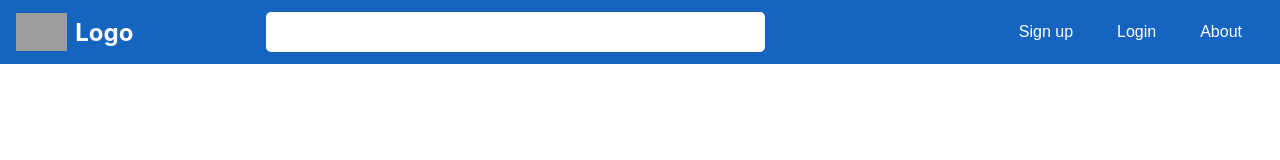
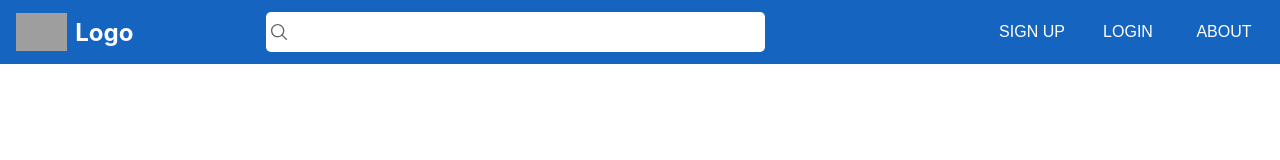
Before and after one commit to Chandranath22/react-navbar, a React (Create React App) app: page / in a window 1280 px wide. Shown: the top 160 px of the page. Built offline with nearby package versions, Linux system fonts and the light colour scheme; grey boxes are pictures that could not be loaded.

Commit message:
Added button component

```diff
--- /dev/null
+++ b/src/components/button/Button.jsx
@@ -0,0 +1,49 @@
+import React from "react";
+import styles from "./Button.module.css";
+
+const Button = (props) => {
+    const getClassName = () => {
+        if (props.isImage) {
+            if (props.isImgLeft) {
+                return styles.buttonWithImageLeft;
+            }
+            else {
+                return styles.buttonWithImageRight;
+            }
+        }
+        return styles.button;
+    };
+
+    return (
+        <button
+            className={getClassName()}
+            onClick={props.onClick}
+            style={props.styles}
+        >
+            {
+                props.isImage
+                    ?
+                    (
+                        <span>
+                            <img src={props.imageSrc} alt={props.alt} style={props.imgStyles} />
+                        </span>
+                    )
+                    :
+                    ""
+            }
+            {props.label}
+        </button>
+    )
+};
+
+export default Button;
+
+Button.defaultProps = {
+    label: "Btn",
+    isImage: false,
+    isImgLeft: true,
+    imageSrc: "https://e1.pngegg.com/pngimages/1006/392/png-clipart-metronome-blue-play-button-icon-thumbnail.png",
+    alt: "alt",
+    imgStyles: { width: "15px", height: "15px" },
+    onClick: () => console.log("default")
+}
--- /dev/null
+++ b/src/components/button/Button.module.css
@@ -0,0 +1,68 @@
+.button {
+    border: none;
+    outline: none;
+    background: #2196f3;
+    color: #fff;
+    font-size: 1rem;
+    text-transform: uppercase;
+    height: 2rem;
+    width: 5rem;
+    overflow: hidden;
+    border-radius: 1rem;
+    cursor: pointer;
+}
+
+.buttonWithImageLeft {
+    background-color: #2196f3;
+    border: none;
+    outline: none;
+    min-width: 6.5rem;
+    height: 2rem;
+    overflow: hidden;
+    border-radius: 1rem;
+    color: #fff;
+    font-size: 1rem;
+    text-transform: uppercase;
+    cursor: pointer;
+    text-align: center;
+    display: flex;
+    justify-content: space-evenly;
+    align-items: center;
+}
+
+.buttonWithImageRight {
+    background-color: #2196f3;
+    border: none;
+    outline: none;
+    min-width: 6.5rem;
+    height: 2rem;
+    overflow: hidden;
+    border-radius: 1rem;
+    color: #fff;
+    font-size: 1rem;
+    text-transform: uppercase;
+    cursor: pointer;
+    text-align: center;
+    display: flex;
+    flex-direction: row-reverse;
+    justify-content: space-evenly;
+    align-items: center;
+}
+
+.buttonWithImageLeft span {
+    height: 100%;
+    color: #fff;
+    font-size: 1rem;
+    display: flex;
+    align-items: center;
+    margin: 0 1rem;
+}
+
+.buttonWithImageRight span {
+    height: 100%;
+    color: #fff;
+    font-size: 1rem;
+    display: flex;
+    align-items: center;
+    margin: 0 1rem;
+}
--- a/src/components/navbar/Navbar.jsx
+++ b/src/components/navbar/Navbar.jsx
@@ -3,6 +3,7 @@ import NavbarConfig from "./NavbarConfig";
 import styles from "./Navbar.module.css";
 
 import Searchbar from "../searchbar/Searchbar";
+import Button from "../button/Button";
 
 const Navbar = () => {
     const { button, logo } = NavbarConfig;
@@ -24,16 +25,17 @@ const Navbar = () => {
                     </h1>
                 </div>
             </div>
-            <Searchbar onClick={() => console.log("clicked")}/>
+            <Searchbar onClick={() => console.log("clicked")} />
             <div className={styles.buttonContainer}>
                 {button.map((item, index) => (
-                    <button
+                    <Button
                         key={index}
-                        className={styles.button}
-                        onClick={item.onclick}
-                    >
-                        {item.name}
-                    </button>
+                        label={item.name}
+                        isImage={false}
+                        isImgLeft={true}
+                        styles={{background: "transparent", marginLeft: "1rem"}}
+                        onClick={() => console.log("clicked")}
+                    />
                 ))}
             </div>
         </nav>
--- a/src/components/searchbar/Searchbar.jsx
+++ b/src/components/searchbar/Searchbar.jsx
@@ -40,7 +40,7 @@ const Searchbar = (props) => {
                     </g>
                 </svg>
             }
-            <input type="search" onChange={props.onChange} />
+            <input type="search" onChange={(e) => props.onChange(e)} />
         </div>
     )
 };
--- a/src/components/searchbar/SearchbarConfig.js
+++ b/src/components/searchbar/SearchbarConfig.js
@@ -1,6 +1,6 @@
 const SeachbarConfig = {
     searchbar: {
-        withImage: false,
+        withImage: true,
         imageSrc: "",
         isLeft: true
     }
```
